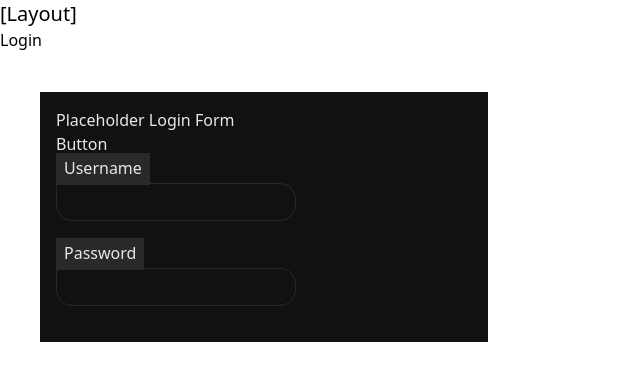
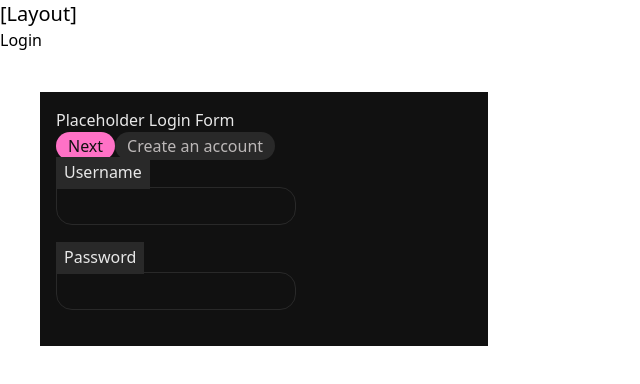
Before and after one commit to seeyeh/ait-final-project, a React (Vite) app in the folder client/: page /login in a window 1280 px wide. Shown: the top 384 px of the page, without its empty margins (0-640 px from the left). Built offline with nearby package versions, Linux system fonts and the light colour scheme.

Commit message:
add cva dependency, add variable button component

```diff
--- a/client/package.json
+++ b/client/package.json
@@ -10,6 +10,7 @@
     "preview": "vite preview"
   },
   "dependencies": {
+    "class-variance-authority": "^0.7.0",
     "clsx": "^2.1.1",
     "prop-types": "^15.8.1",
     "react": "^18.2.0",
--- a/client/src/components/Button.jsx
+++ b/client/src/components/Button.jsx
@@ -1,5 +1,43 @@
-function Button() {
-  return <div>Button</div>;
-}
+import { forwardRef } from 'react';
+import PropTypes from 'prop-types';
+import { cn } from '../lib/utils';
+import { cva } from 'class-variance-authority';
+
+const buttonVariants = cva(
+  'inline-flex items-center justify-center transition-colors rounded-full',
+  {
+    variants: {
+      variant: {
+        default:
+          'bg-grayscale-80 text-grayscale-25 hover:bg-grayscale-5 hover:text-grayscale-80',
+        pink: 'bg-pink-40 text-grayscale-90  hover:bg-grayscale-90 hover:text-pink-40 hover:outline hover:outline-pink-40'
+      },
+      size: {
+        default: 'px-3 py-0.5 text-base'
+      }
+    },
+    defaultVariants: {
+      variant: 'default',
+      size: 'default'
+    }
+  }
+);
+
+const Button = forwardRef(({ variant, size, className, ...props }, ref) => {
+  return (
+    <button
+      className={cn(buttonVariants({ variant, size, className }))}
+      ref={ref}
+      {...props}
+    />
+  );
+});
+
+Button.propTypes = {
+  className: PropTypes.string,
+  variant: PropTypes.string,
+  size: PropTypes.string
+};
+Button.displayName = 'Button';
 
 export default Button;
--- a/client/src/components/login/LoginForm.jsx
+++ b/client/src/components/login/LoginForm.jsx
@@ -5,7 +5,10 @@ function LoginForm() {
   return (
     <div className="m-10 bg-grayscale-90 max-w-md p-4 text-grayscale-5">
       Placeholder Login Form
-      <Button />
+      <div>
+        <Button variant="pink">Next</Button>
+        <Button>Create an account</Button>
+      </div>
       <Input id="username" header="Username" type="text" name="Test" />
       <Input id="password" header="Password" type="text" name="Test" />
     </div>
```
Also changed, not shown: client/.eslintrc.cjs, 2 other files (tests, documents, lock files or other folders).
